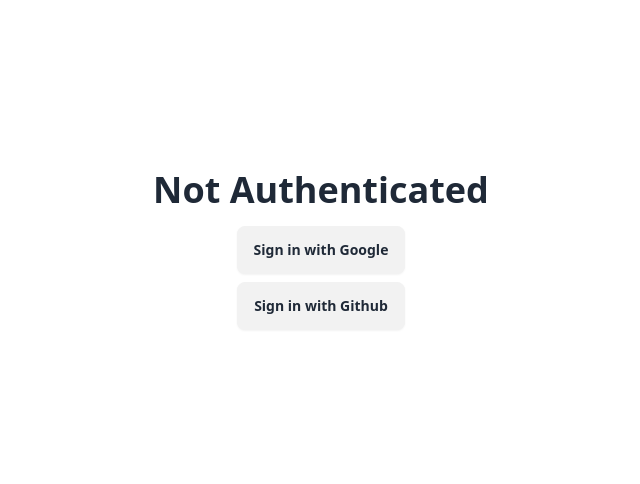
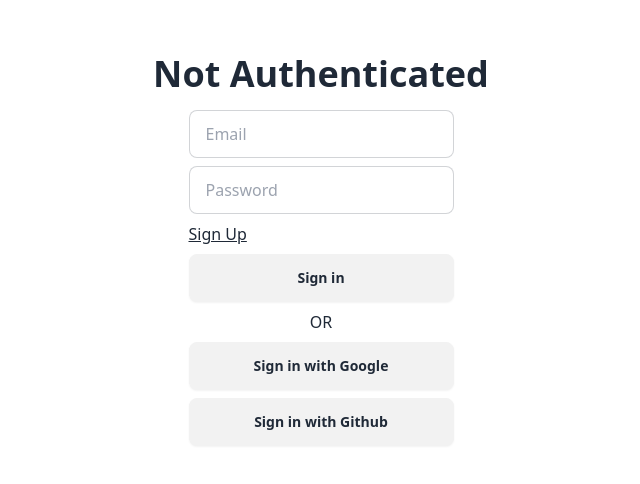
Before and after one commit to thatanjan/supabase-auth-yt, a Next.js app: page /auth in a window 1280 px wide. Shown: the part 150-634 px from the top of the page, without its empty margins (319-959 px from the left). Built offline with nearby package versions, Linux system fonts and the light colour scheme.

Commit message:
4. signup-email-password

```diff
--- /dev/null
+++ b/src/app/auth/confirm/route.js
@@ -0,0 +1,25 @@
+import { createClientForServer } from '@/utils/supabase/server'
+import { redirect } from 'next/navigation'
+
+export async function GET(request) {
+  const { searchParams } = new URL(request.url)
+  const token_hash = searchParams.get('token_hash')
+  const type = searchParams.get('type')
+  const next = searchParams.get('next') ?? '/'
+
+  if (token_hash && type) {
+    const supabase = await createClientForServer()
+
+    const { error } = await supabase.auth.verifyOtp({
+      type,
+      token_hash,
+    })
+    if (!error) {
+      // redirect user to specified redirect URL or root of app
+      redirect(next)
+    }
+  }
+
+  // redirect the user to an error page with some instructions
+  redirect('/auth/auth-code-error')
+}
--- a/src/components/Forms/AuthForm.jsx
+++ b/src/components/Forms/AuthForm.jsx
@@ -1,10 +1,90 @@
 'use client'
-import { signinWithGithub, signinWithGoogle } from '@/utils/actions'
-import React from 'react'
+import {
+  signinWithEmailPassword,
+  signinWithGithub,
+  signinWithGoogle,
+  signupWithEmailPassword,
+} from '@/utils/actions'
+import { useSearchParams } from 'next/navigation'
+import Link from 'next/link'
+import { useActionState } from 'react'
 
 const AuthForm = () => {
+  const searchParams = useSearchParams()
+  const authType = searchParams.get('authtype')?.toLowerCase()
+
+  const getFormAction = () => {
+    switch (authType) {
+      case 'signup':
+        return signupWithEmailPassword
+
+      default:
+        return signinWithEmailPassword
+    }
+  }
+
+  const [state, formAction, isPending] = useActionState(getFormAction(), {
+    error: '',
+    success: '',
+  })
+
+  const renderSubmitButtonText = () => {
+    switch (authType) {
+      case 'signup':
+        return 'Sign up'
+
+      default:
+        return 'Sign in'
+    }
+  }
+
+  const { error, success } = state
+
   return (
-    <form className='flex flex-col gap-2'>
+    <form action={formAction} className='flex flex-col gap-2'>
+      <label className='input input-bordered flex items-center gap-2'>
+        <input type='email' className='grow' placeholder='Email' name='email' />
+      </label>
+
+      <label className='input input-bordered flex items-center gap-2'>
+        <input
+          type='password'
+          className='grow'
+          placeholder='Password'
+          name='password'
+        />
+      </label>
+
+      {authType === 'signup' ? (
+        <Link className='link' href='/auth'>
+          Already have an account?
+        </Link>
+      ) : (
+        <div className='flex justify-between'>
+          <Link className='link' href='/auth?authtype=signup'>
+            Sign Up
+          </Link>
+        </div>
+      )}
+
+      <button type='submit' className='btn'>
+        {renderSubmitButtonText()}
+      </button>
+
+      {error && (
+        <div role='alert' className='alert alert-error'>
+          <span>{error}</span>
+        </div>
+      )}
+
+      {success && (
+        <div role='alert' className='alert alert-info'>
+          <span>{success}</span>
+        </div>
+      )}
+
+      <p className='text-center '>OR</p>
+
       <button className='btn' formAction={signinWithGoogle}>
         Sign in with Google
       </button>
--- a/src/utils/actions.js
+++ b/src/utils/actions.js
@@ -15,7 +15,6 @@
     },
   })
 
-  console.log(data)
 
   if (error) {
     console.log(error)
@@ -32,4 +31,52 @@
   await supabase.auth.signOut()
 }
 
-export { signinWithGoogle, signOut, signinWithGithub }
+const signupWithEmailPassword = async (prev, formData) => {
+  const supabase = await createClientForServer()
+
+  const { data, error } = await supabase.auth.signUp({
+    email: formData.get('email'),
+    password: formData.get('password'),
+  })
+
+
+  if (error) {
+    console.log('error', error)
+    return {
+      success: null,
+      error: error.message,
+    }
+  }
+
+  return {
+    success: 'Please check your email',
+    error: null,
+  }
+}
+
+const signinWithEmailPassword = async (prev, formData) => {
+  const supabase = await createClientForServer()
+
+  const { data, error } = await supabase.auth.signInWithPassword({
+    email: formData.get('email'),
+    password: formData.get('password'),
+  })
+
+  if (error) {
+    console.log('error', error)
+    return {
+      success: null,
+      error: error.message,
+    }
+  }
+
+  redirect('/')
+}
+
+export {
+  signinWithGoogle,
+  signOut,
+  signupWithEmailPassword,
+  signinWithGithub,
+  signinWithEmailPassword,
+}
```
